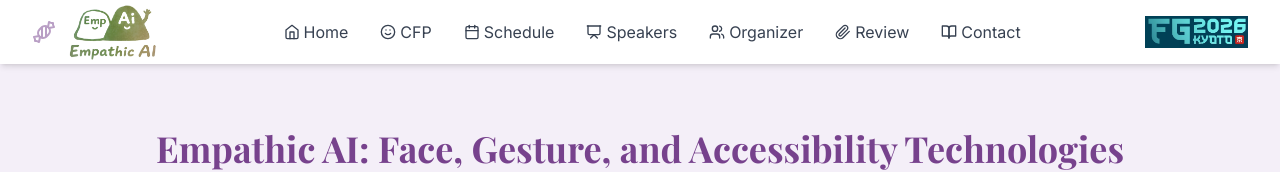
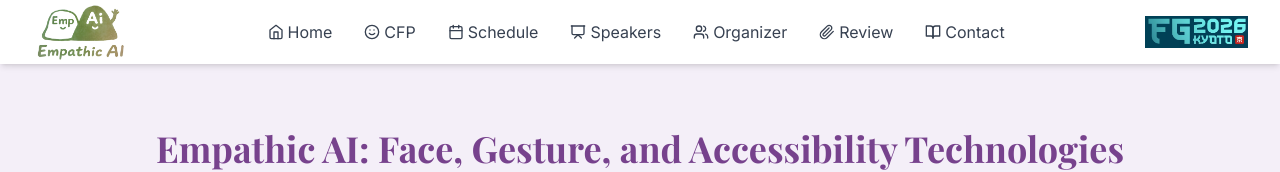
Before and after one commit to ElizaZhou96/EmpAI26, a React (Vite) app: page / in a window 1280 px wide. Shown: the top 172 px of the page. Built offline with nearby package versions, Linux system fonts and the light colour scheme.

Commit message:
Update App.tsx

```diff
--- a/src/App.tsx
+++ b/src/App.tsx
@@ -40,7 +40,7 @@ function App() {
           <div className="flex justify-between h-16 items-center">
             <div className="flex items-center text-[#77428D] font-semibold text-xl">
               {/* <Candy className="inline w-5 h-5 text-[#77428D] animate-bounce mr-2" />EmpAI @FG 2026 */}
-			  <Candy className="inline w-6 h-6 text-[#77428D] animate-pulse mr-2" />
+			  {/* <Candy className="inline w-6 h-6 text-[#77428D] animate-pulse mr-2" /> */}
 			  <img
 			    src="/Logo3.jpg"
 			    alt="Logo"
```
